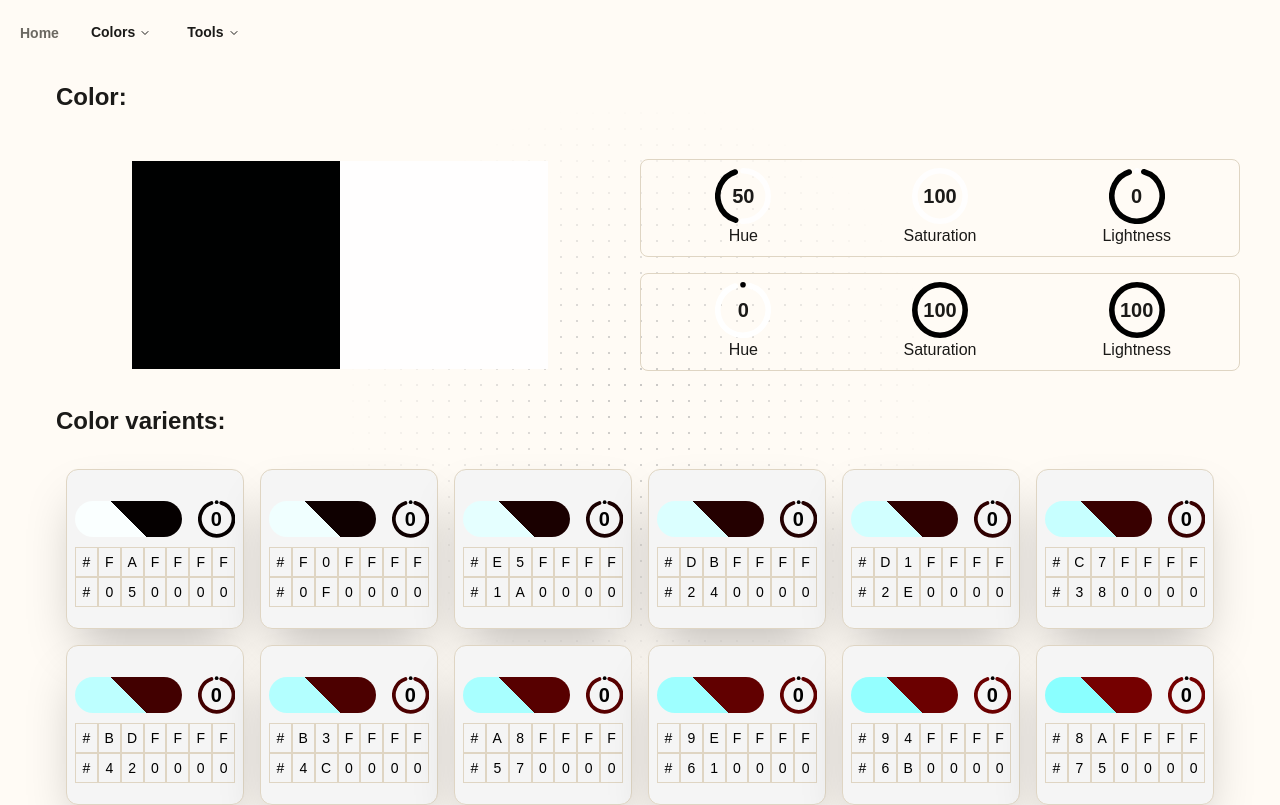
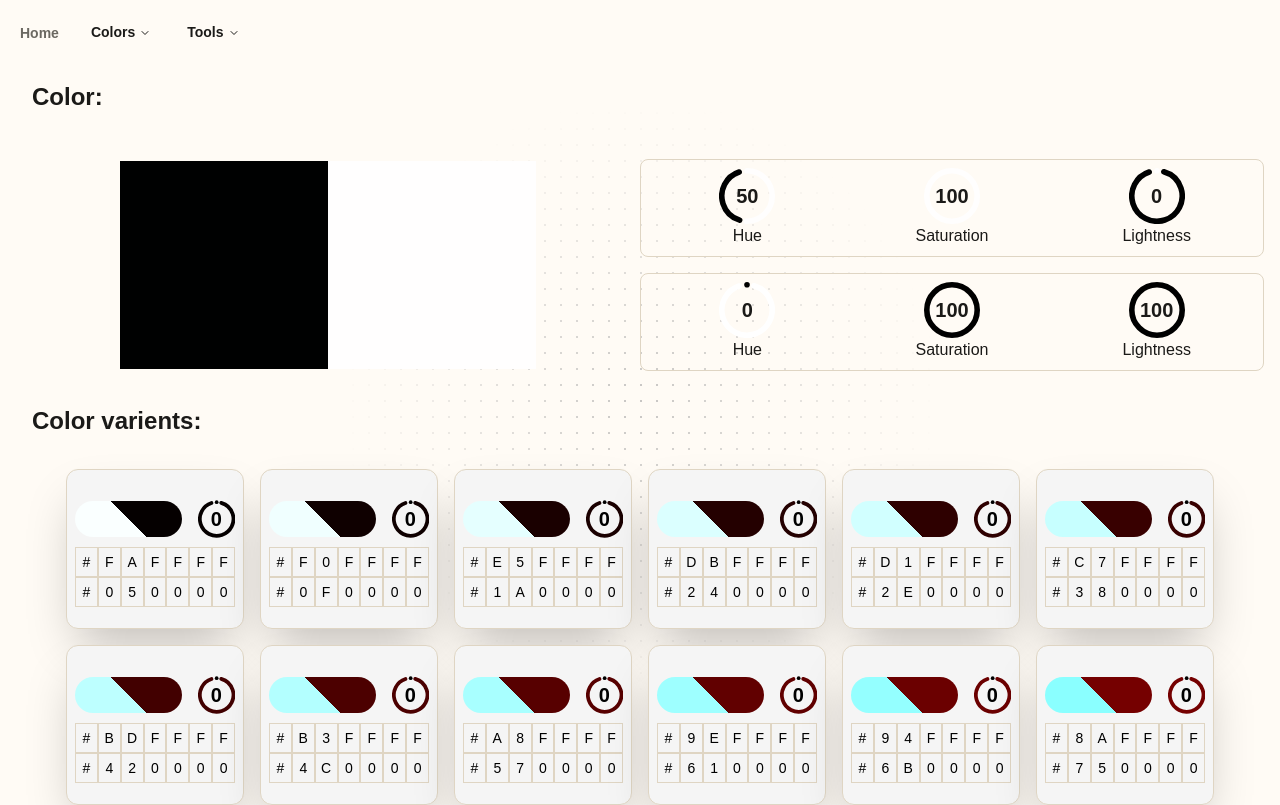
Before and after one commit to JaberChowdhury/NextJs_project, a Next.js app: page /colors/info/000101 in a window 1280 px wide. Shown: the top 805 px of the page. Built offline with nearby package versions, Linux system fonts and the light colour scheme.

Commit message:
update : adjust padding in color info page for improved layout

```diff
--- a/app/colors/info/[color]/page.tsx
+++ b/app/colors/info/[color]/page.tsx
@@ -73,7 +73,7 @@ export default async function Page({
   const data = colorUtils.getColor();
 
   return (
-    <div className="px-8">
+    <div className="px-2">
       <BlurFade>
         <CardHeader className="text-2xl font-bold">Color:</CardHeader>
       </BlurFade>
```
